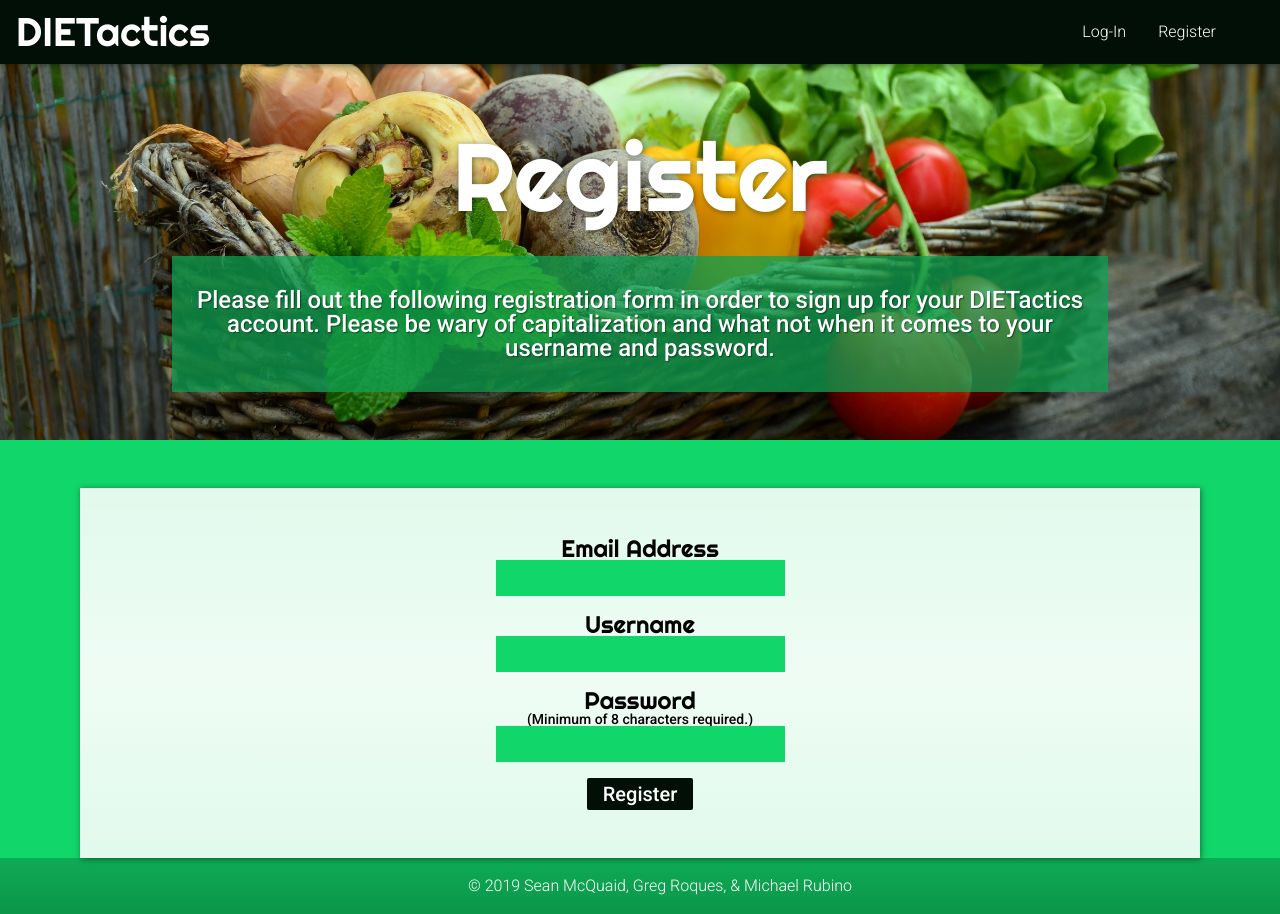
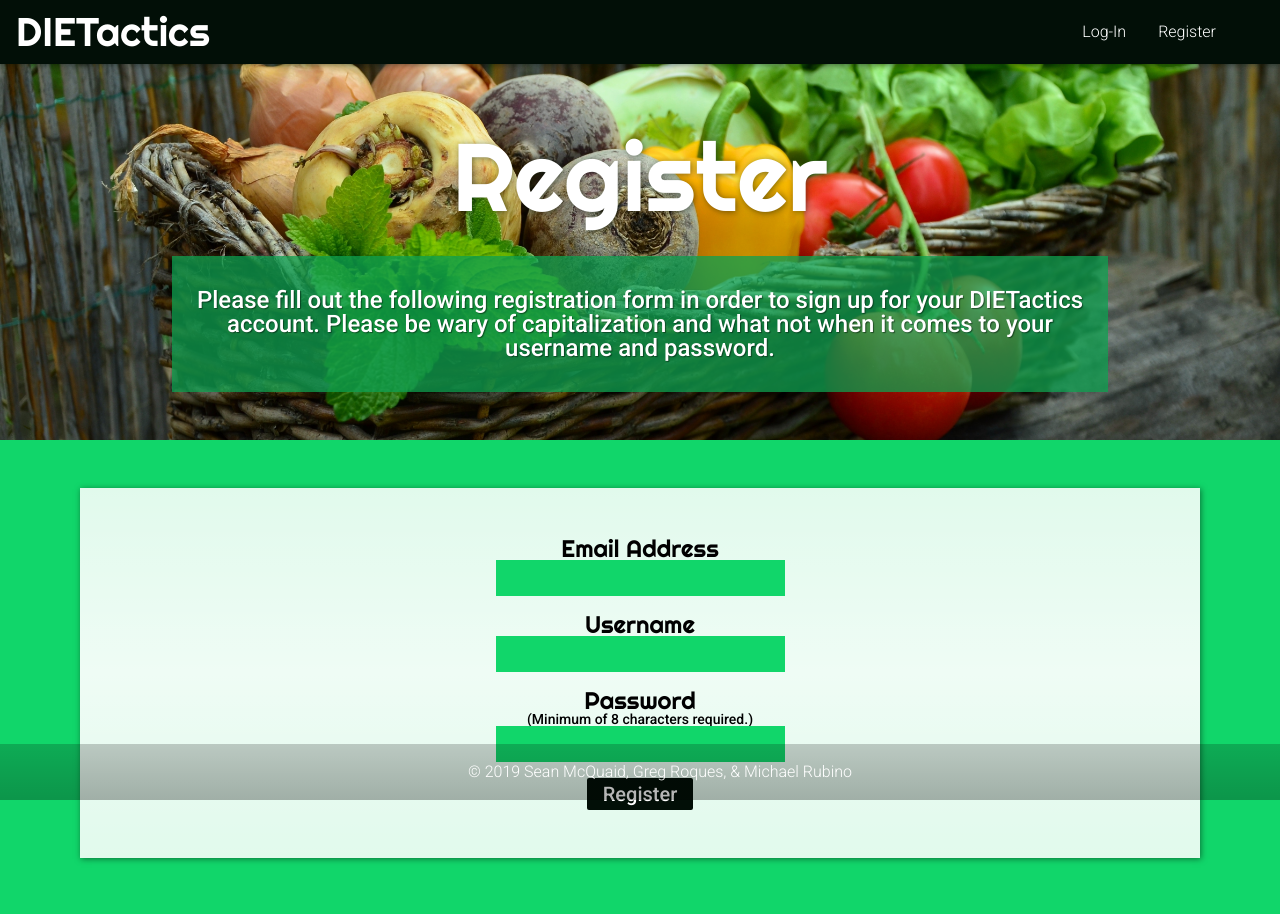
Before and after one commit to GregRoques/DIETactics, a Node server app: page /register/ in a window 1280 px wide. After the commit the page ends 863 px from the top, so only its background shows below. Run offline with Node 20, Linux system fonts and the light colour scheme.

Commit message:
Footer issue fixed on register page

```diff
--- a/public/scripts/scripts.js
+++ b/public/scripts/scripts.js
@@ -13,9 +13,17 @@ $(document).ready(()=>{
         let totalSpace = winWid - eWid;
         let halfSpace = totalSpace/2;
         $('.video-content').css('left', halfSpace);
+
+        $('.footer').css('bottom',0);
     });
 
     $('.nav-burger').click(()=>{
         $('.navbar-mobile-links').toggle();
     });
+
+    // if($('body').height() <  $(window).height()){
+    //     $('.footer').css('position','absolute');
+    //     $('body').css('overflow-x','hidden');
+    //     $('.footer').css('width','100%');
+    // }
 });
--- a/public/styles/responsive.css
+++ b/public/styles/responsive.css
@@ -47,6 +47,17 @@
     .navbar-desktop{display:flex;}
 }
 
+@media screen and (min-width:982px){
+    body{
+        overflow-x:hidden;
+    }
+    .footer{
+        position:absolute;
+        bottom:0;
+        width:100%;
+    }
+}
+
 @media screen and (max-width:1000px){
     .video-content{top:35%;}
 }
--- a/public/styles/styles.css
+++ b/public/styles/styles.css
@@ -264,7 +264,6 @@ body{
 
 .footer{
     bottom:0;
-    width:100vw;
     background-color:rgba(0, 0, 0, 0.239);
     background: linear-gradient(180deg, rgba(0,0,0,0.20) 0%, rgba(0,0,0,0.30) 100%);
     color:#fff;
@@ -305,7 +304,7 @@ body{
 
 .register-form{
     width:80%;
-    margin:3rem auto 0;
+    margin:3rem auto 3rem;
     display:flex;
     flex-direction:column;
     align-items:center;
```
